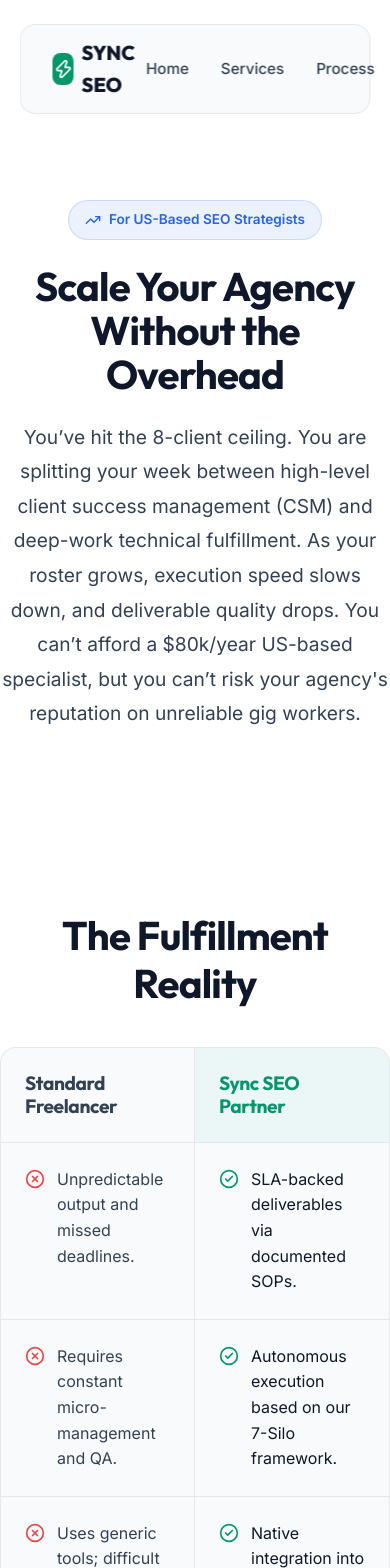
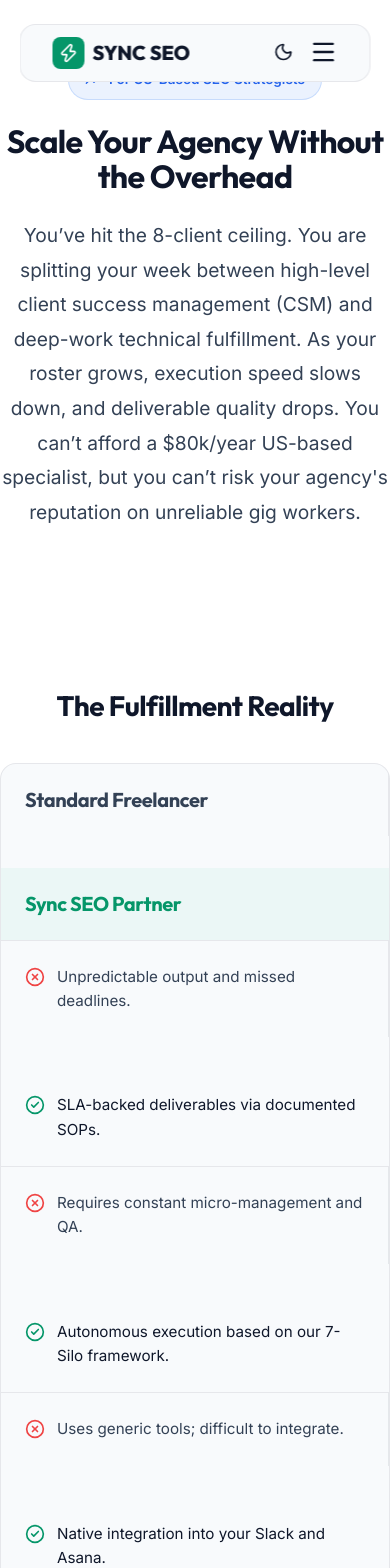
Before and after one commit to magsidev/Sync-SEO, a Next.js app: page /scale in a window 390 px wide. Shown: the top 1568 px of the page. Built offline with nearby package versions, Linux system fonts and the light colour scheme.

Commit message:
Apply mobile-only optimizations safely via max-width media queries

```diff
--- a/src/app/globals.css
+++ b/src/app/globals.css
@@ -201,3 +201,70 @@ a.nav-link:hover::after {
     display: block;
   }
 }
+
+/* --- MOBILE SPECIFIC OVERRIDES --- */
+@media (max-width: 768px) {
+  /* Fluid Typography for Mobile Only */
+  h1 {
+    font-size: clamp(2rem, 8vw, 3rem) !important;
+    line-height: 1.1 !important;
+  }
+
+  h2 {
+    font-size: clamp(1.75rem, 6vw, 2.5rem) !important;
+    line-height: 1.2 !important;
+  }
+
+  h3 {
+    font-size: clamp(1.25rem, 4vw, 1.5rem) !important;
+  }
+
+  body {
+    font-size: 0.95rem;
+  }
+
+  .section-padding {
+    padding: 60px 0 !important;
+  }
+
+  /* Hide Decorative Elements */
+  .bg-glow {
+    display: none !important;
+  }
+
+  /* Thumb-Friendly Buttons */
+  .btn-primary, .btn-secondary {
+    padding: 16px 24px !important;
+    min-height: 48px !important;
+    justify-content: center;
+  }
+
+  .hero-buttons {
+    flex-wrap: wrap;
+  }
+
+  .hero-buttons > * {
+    width: 100%;
+  }
+
+  /* Grid Stacking Utilities */
+  .mobile-stack {
+    grid-template-columns: 1fr !important;
+    gap: 32px !important;
+  }
+
+  /* Visibility Toggles */
+  .desktop-only {
+    display: none !important;
+  }
+
+  .mobile-only {
+    display: block !important;
+  }
+}
+
+@media (max-width: 480px) {
+  .btn-primary, .btn-secondary {
+    width: 100% !important;
+  }
+}
--- a/src/app/scale/page.tsx
+++ b/src/app/scale/page.tsx
@@ -65,7 +65,7 @@ export default function ScalePage() {
         </div>
 
         <div className="glass" style={{ maxWidth: "1000px", margin: "0 auto", overflow: "hidden" }}>
-          <div style={{ display: "grid", gridTemplateColumns: "1fr 1fr", borderBottom: "1px solid var(--border)" }}>
+          <div className="mobile-stack" style={{ display: "grid", gridTemplateColumns: "1fr 1fr", borderBottom: "1px solid var(--border)" }}>
             <div style={{ padding: "24px", background: "rgba(255, 255, 255, 0.02)", borderRight: "1px solid var(--border)" }}>
               <h3 style={{ color: "var(--text-secondary)", fontSize: "1.2rem" }}>Standard Freelancer</h3>
             </div>
@@ -92,7 +92,7 @@ export default function ScalePage() {
               win: "Provides polished, white-label ready reporting."
             }
           ].map((row, i) => (
-            <div key={i} style={{ display: "grid", gridTemplateColumns: "1fr 1fr", borderBottom: i === 3 ? "none" : "1px solid var(--border)" }}>
+            <div key={i} className="mobile-stack" style={{ display: "grid", gridTemplateColumns: "1fr 1fr", borderBottom: i === 3 ? "none" : "1px solid var(--border)" }}>
               <div style={{ padding: "24px", borderRight: "1px solid var(--border)", display: "flex", gap: "12px", alignItems: "flex-start" }}>
                 <XCircle size={20} color="#ef4444" style={{ flexShrink: 0, marginTop: "2px" }} />
                 <span style={{ color: "var(--text-secondary)", lineHeight: 1.6 }}>{row.fail}</span>
@@ -116,7 +116,7 @@ export default function ScalePage() {
             </p>
           </div>
 
-          <div style={{ display: "grid", gridTemplateColumns: "repeat(auto-fit, minmax(300px, 1fr))", gap: "24px", maxWidth: "1000px", margin: "0 auto" }}>
+          <div className="mobile-stack" style={{ display: "grid", gridTemplateColumns: "repeat(auto-fit, minmax(300px, 1fr))", gap: "24px", maxWidth: "1000px", margin: "0 auto" }}>
             {[
               "1. Technical Foundation Audits",
               "2. Entity & Keyword Mapping",
--- a/src/components/Footer.tsx
+++ b/src/components/Footer.tsx
@@ -13,7 +13,7 @@ export default function Footer() {
       marginTop: "100px"
     }}>
       <div className="container">
-        <div style={{
+        <div className="mobile-stack" style={{
           display: "grid",
           gridTemplateColumns: "repeat(auto-fit, minmax(200px, 1fr))",
           gap: "60px",
--- a/src/components/Hero.tsx
+++ b/src/components/Hero.tsx
@@ -57,6 +57,7 @@ export default function Hero() {
         initial={{ opacity: 0, y: 20 }}
         animate={{ opacity: 1, y: 0 }}
         transition={{ duration: 0.8, delay: 0.3 }}
+        className="hero-buttons"
         style={{ display: "flex", gap: "16px", justifyContent: "center" }}
       >
         <Link href="/apply">
--- a/src/components/Navbar.tsx
+++ b/src/components/Navbar.tsx
@@ -1,11 +1,12 @@
 "use client";
 
 import { useState, useEffect } from "react";
-import { Zap, Moon, Sun } from "lucide-react";
+import { Zap, Moon, Sun, Menu, X } from "lucide-react";
 import Link from "next/link";
 
 export default function Navbar() {
   const [isDark, setIsDark] = useState(false);
+  const [isMenuOpen, setIsMenuOpen] = useState(false);
 
   useEffect(() => {
     // Check local storage - default to light if nothing is found
@@ -37,6 +38,7 @@ export default function Navbar() {
   };
 
   return (
+    <>
       <nav className="glass" style={{
         position: "fixed",
         top: "24px",
@@ -67,7 +69,8 @@ export default function Navbar() {
             </div>
           </Link>
 
-      <div style={{ display: "flex", gap: "32px", alignItems: "center" }}>
+        {/* Desktop Links */}
+        <div className="desktop-only" style={{ display: "flex", gap: "32px", alignItems: "center" }}>
           <Link href="/" className="nav-link" style={{ fontSize: "0.95rem" }}>Home</Link>
           <Link href="/services" className="nav-link" style={{ fontSize: "0.95rem" }}>Services</Link>
           <Link href="/process" className="nav-link" style={{ fontSize: "0.95rem" }}>Process</Link>
@@ -97,6 +100,62 @@ export default function Navbar() {
             <button className="btn-primary" style={{ padding: "8px 20px", fontSize: "0.9rem" }}>Get Started</button>
           </Link>
         </div>
+
+        {/* Mobile Toggle */}
+        <div className="mobile-only" style={{ display: "none" }}>
+          {/* This wrapper div is hidden on desktop by the class */}
+          <div style={{ display: "flex", alignItems: "center", gap: "16px" }}>
+            <button
+              onClick={toggleTheme}
+              style={{
+                background: "transparent",
+                border: "none",
+                color: "var(--text-primary)",
+                cursor: "pointer"
+              }}
+            >
+              {isDark ? <Sun size={20} /> : <Moon size={20} />}
+            </button>
+            <button
+              onClick={() => setIsMenuOpen(!isMenuOpen)}
+              style={{ background: "transparent", border: "none", color: "var(--text-primary)", cursor: "pointer" }}
+            >
+              {isMenuOpen ? <X size={28} /> : <Menu size={28} />}
+            </button>
+          </div>
+        </div>
       </nav>
+
+      {/* Mobile Menu Overlay */}
+      {isMenuOpen && (
+        <div className="glass mobile-only" style={{
+          position: "fixed",
+          top: "85px",
+          left: "50%",
+          transform: "translateX(-50%)",
+          width: "90%",
+          zIndex: 99,
+          padding: "32px",
+          display: "flex",
+          flexDirection: "column",
+          gap: "24px",
+          animation: "slideDown 0.3s ease-out"
+        }}>
+          <Link href="/" onClick={() => setIsMenuOpen(false)} style={{ fontSize: "1.2rem", fontWeight: 600, color: "var(--text-primary)" }}>Home</Link>
+          <Link href="/services" onClick={() => setIsMenuOpen(false)} style={{ fontSize: "1.2rem", fontWeight: 600, color: "var(--text-primary)" }}>Services</Link>
+          <Link href="/process" onClick={() => setIsMenuOpen(false)} style={{ fontSize: "1.2rem", fontWeight: 600, color: "var(--text-primary)" }}>Process</Link>
+          <Link href="/apply" onClick={() => setIsMenuOpen(false)}>
+            <button className="btn-primary" style={{ width: "100%" }}>Get Started</button>
+          </Link>
+        </div>
+      )}
+
+      <style jsx>{`
+        @keyframes slideDown {
+          from { opacity: 0; transform: translate(-50%, -10px); }
+          to { opacity: 1; transform: translate(-50%, 0); }
+        }
+      `}</style>
+    </>
   );
 }
--- a/src/components/Workflow.tsx
+++ b/src/components/Workflow.tsx
@@ -26,7 +26,7 @@ export default function Workflow() {
   return (
     <section id="workflow" className="section-padding" style={{ background: "var(--bg-secondary)", position: "relative" }}>
       <div className="container">
-        <div style={{ display: "grid", gridTemplateColumns: "repeat(auto-fit, minmax(400px, 1fr))", gap: "60px", alignItems: "center" }}>
+        <div className="mobile-stack" style={{ display: "grid", gridTemplateColumns: "repeat(auto-fit, minmax(400px, 1fr))", gap: "60px", alignItems: "center" }}>
           <div>
             <h2 style={{ fontSize: "3rem", marginBottom: "24px" }}>Built to <span className="text-emerald">Sync</span> With Your Agency</h2>
             <p style={{ color: "var(--text-secondary)", marginBottom: "32px", fontSize: "1.1rem" }}>
```
Lines whose indentation alone changed are shown as unchanged.
